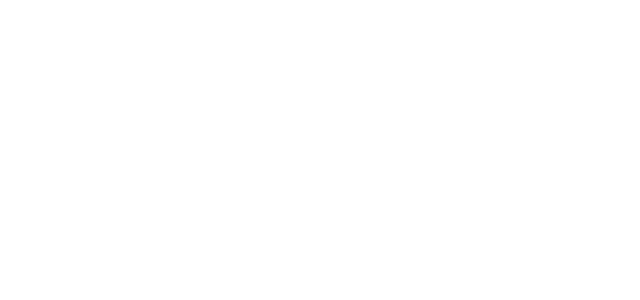
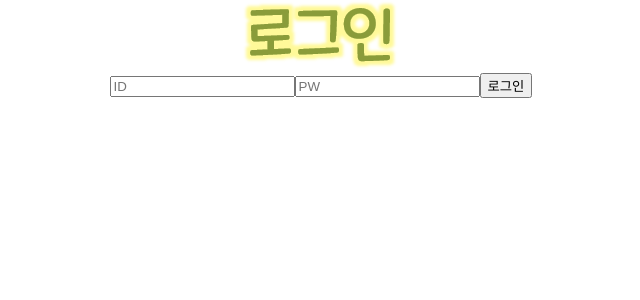
Before and after one commit to Silver-Fish/e-eum, a React (Create React App) app in the folder frontend/: page /login in a window 1280 px wide. Shown: the top 300 px of the page, without its empty margins (319-959 px from the left). Built offline with nearby package versions, Linux system fonts and the light colour scheme.

Commit message:
feat / front / login / S04P22B104-31

```diff
--- a/frontend/src/App.js
+++ b/frontend/src/App.js
@@ -1,6 +1,6 @@
 import { Route } from 'react-router-dom';
 import {
-  Category
+  Category , Login
 } from './pages';
 
 import './App.css';
@@ -9,6 +9,7 @@
   return (
     <div className="App">
       <Route path="/category" component={ Category } />
+      <Route path="/login" component={ Login } />
     </div>
   )
 }
--- /dev/null
+++ b/frontend/src/pages/Login/index.js
@@ -0,0 +1,61 @@
+import React , {useState} from 'react';
+//import { Redirect, useHistory } from 'react-router-dom';
+
+
+const Login = () => {
+
+    //const history = useHistory()
+
+    const [email, setEmail] = useState("");
+    const [password, setPassword] = useState("");
+
+    const onEmailHandler = (e) => {
+        setEmail(e.currentTarget.value);
+      };
+
+    const onPasswordHandler = (e) => {
+        setPassword(e.currentTarget.value);
+      };
+
+
+    const onSubmitHandler = (e) => {
+        e.preventDefault();
+        console.log('Email', email);
+        console.log('Password', password);
+        // axios.post(`${process.env.REACT_APP_HOST}/account/login`, {
+        //     email,
+        //     password
+        //   }
+        //   ).then(res => {
+        //     if (res.data.response === "success") {
+        //         localStorage.setItem('email', res.data.data.email);
+        //         localStorage.setItem('name', res.data.data.name);
+        //         console.log(res.data.data);
+
+        //         props.history.push({
+        //             pathname: '/home'
+        //           })
+        //     }
+        //     else {
+        //         alert('ID와 PW가 일치하지 않습니다.^0^')
+        //       }
+        //     }).catch(err => {
+        //       console.log(err);
+        //       alert('다시해^0^')
+        //     })
+        };
+
+
+    return (
+        <div>
+            <img src = "/images/loginImage.PNG"  alt = "사진입니다."/>
+            <form onSubmit={onSubmitHandler}>
+                <input value={email} placeholder="ID" type="text"  onChange={onEmailHandler} />
+                <input value={password} placeholder="PW" type="password"  onChange={onPasswordHandler} />
+                <button type ="submit">로그인</button>
+            </form>
+        </div>
+    );
+};
+
+export default Login;
--- a/frontend/src/pages/index.js
+++ b/frontend/src/pages/index.js
@@ -1 +1,2 @@
 export { default as Category } from "./Category"
+export { default as Login } from "./Login"
```
Also changed, not shown: frontend/public/images/loginImage.PNG (added).
